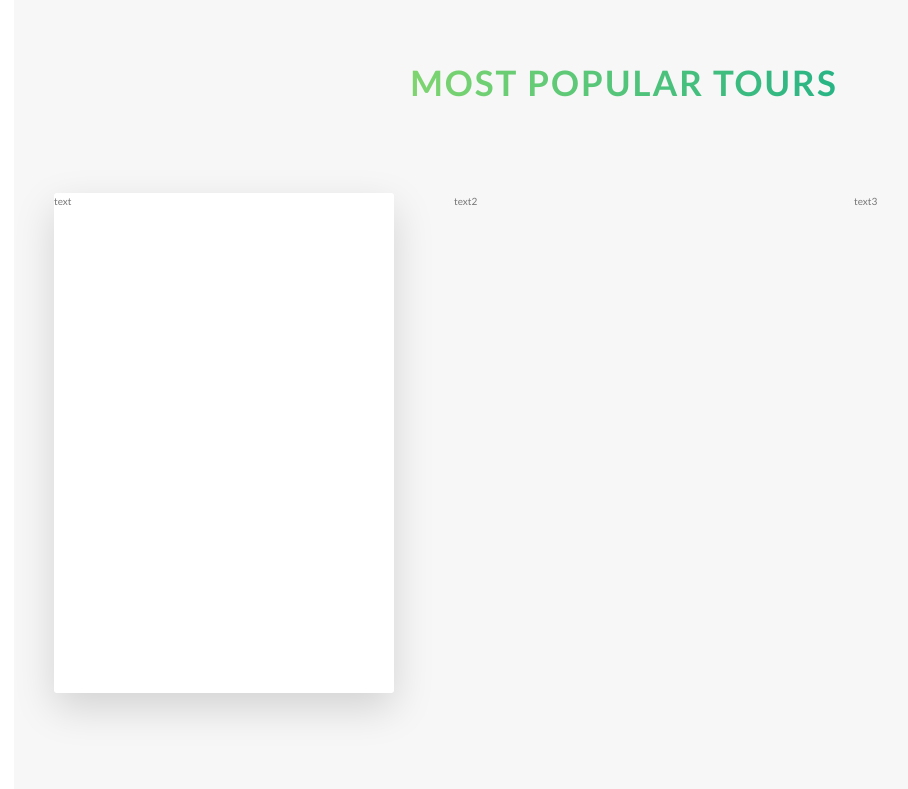
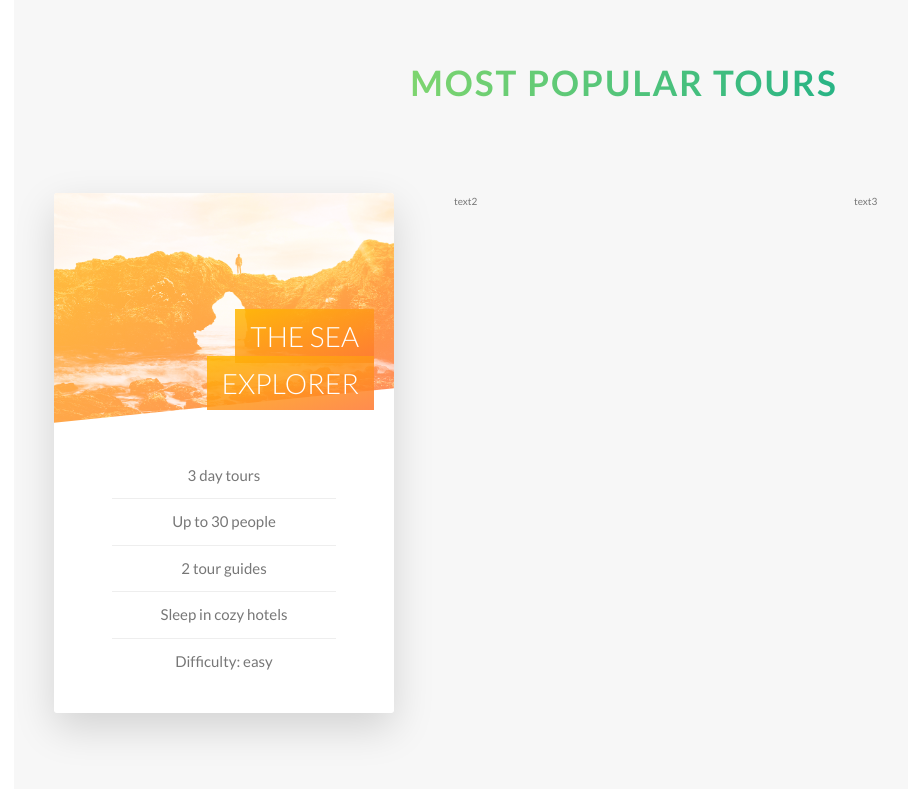
Before and after one commit to CarlosRojas1909/Outdoor-Tours, a website: page index.html in a window 1280 px wide. Shown: the part 2242-3031 px from the top of the page, without its empty margins (16-924 px from the left). Drawn offline with Linux system fonts and the light colour scheme.

Commit message:
componets

```diff
--- a/index.html
+++ b/index.html
@@ -113,10 +113,26 @@
                         <div class="col-1-of-3">
                             <div class="card">
                                 <div class="card__side card__side--front">
-                                    text
+
+                                    <div class="card__picture card__picture--1">
+                                      &nbsp;
+                                    </div>
+                                    <h4 class="card__heading">
+                                        <span class="card__heading-span card__heading-span--1">The Sea Explorer</span>
+                                    </h4>
+                                    <div class="card__details">
+                                        <ul>
+                                            <li>3 day tours</li>
+                                            <li>Up to 30 people</li>
+                                            <li>2 tour guides</li>
+                                            <li>Sleep in cozy hotels</li>
+                                            <li>Difficulty: easy</li>
+                                        </ul>
+                                    </div>
+
                                 </div>
                                 <div class="card__side card__side--back card__side--back-1 ">
-                                    more
+                                    Back
                                 </div>
                             </div>
                         </div>
--- a/sass/abstracts/_variables.scss
+++ b/sass/abstracts/_variables.scss
@@ -10,8 +10,10 @@ $color-tertiary-light: #2998ff;
 $color-tertiary-dark: #5643fa;
 
 $color-grey-light-1: #f7f7f7;
+$color-grey-light-2: #eee;
+
+
 $color-grey-dark: #777;
-
 $color-white: #fff;
 $color-black: #000;
 
--- a/sass/components/_card.scss
+++ b/sass/components/_card.scss
@@ -1,16 +1,13 @@
 .card {
-
+//Functionality
     perspective: 150rem;
     -moz-perspective: 150rem;
     position: relative;
-    height: 50rem;
-    perspective: 150rem;
-    -moz-perspective: 150rem;
+    height: 52rem;
 
     &__side {
-        background-color: orange;
 
-        height: 50rem;
+        height: 52rem;
         transition: all .8s ease;
         position: absolute;
         top: 0;
@@ -20,6 +17,7 @@
 
         border-radius: 3px;
         box-shadow: 0 1.5rem 4rem rgba($color-black, .15);
+        overflow: hidden;
 
         &--front {
             background-color: $color-white;
@@ -42,4 +40,71 @@
     &:hover &__side--back { //.card:hover .car__side, when hover on card select the car-side
         transform: rotateY(0);
     }
+
+    //Front side styling
+    &__picture {
+
+        background-size: cover;
+        height: 23rem;
+        background-blend-mode: screen;
+        -webkit-clip-path: polygon(0 0, 100% 0, 100% 85%, 0 100%);
+        clip-path: polygon(0 0, 100% 0, 100% 85%, 0 100%);
+
+
+        &--1 {
+            background-image: linear-gradient(to right bottom, $color-secondary-light, $color-secondary-dark), url(../img/nat-5.jpg);
+        }
+
+        &--2 {
+            background-image: url(../img/nat-6.jpg);
+        }
+
+        &--3 {
+            background-image: url(../img/nat-7.jpg);
+        }
+    }
+
+    &__heading {
+        font-size: 2.8rem;
+        font-weight: 300;
+        text-transform: uppercase;
+        text-align: right;
+        color: $color-white;
+        position: absolute;
+        top: 12rem;
+        right: 2rem;
+        width: 75%;
+
+    }
+
+    &__heading-span {
+        padding: 1rem 1.5rem;
+        -webkit-box-decoration-break: clone;
+        box-decoration-break: clone;
+
+        &--1 {
+            background-image: linear-gradient(to right bottom, rgba($color-secondary-light, .85), rgba($color-secondary-dark, .85));
+        }
+    }
+
+    &__details {
+        padding: 3rem;
+
+        ul {
+            list-style: none;
+            width: 80%;
+            margin: 0 auto;
+
+            li {
+                text-align: center;
+                font-size: 1.5rem;
+                padding: 1rem;
+
+                &:not(:last-child) {
+                    border-bottom: 1px solid $color-grey-light-2;
+                }
+            }
+        }
+
+    }
 }
--- a/sass/layout/_header.scss
+++ b/sass/layout/_header.scss
@@ -5,6 +5,7 @@
     background-position: top;
     position: relative;
 
+    -webkit-clip-path: polygon(0 0, 100% 0, 100% 75vh, 0 100%);
     clip-path: polygon(0 0, 100% 0, 100% 75vh, 0 100%);
 
     &__logo-box {
```
Also changed, not shown: css/style.css.
